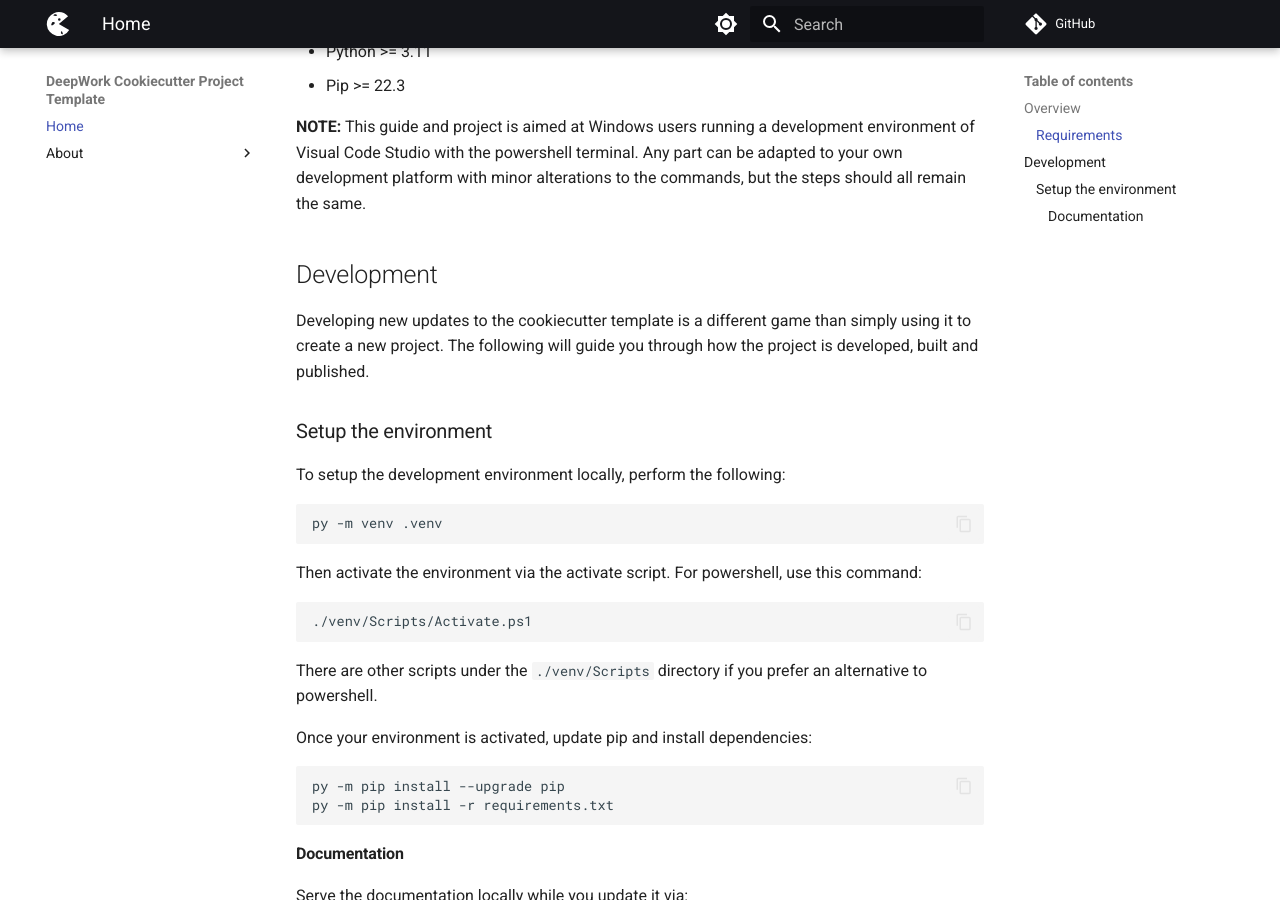
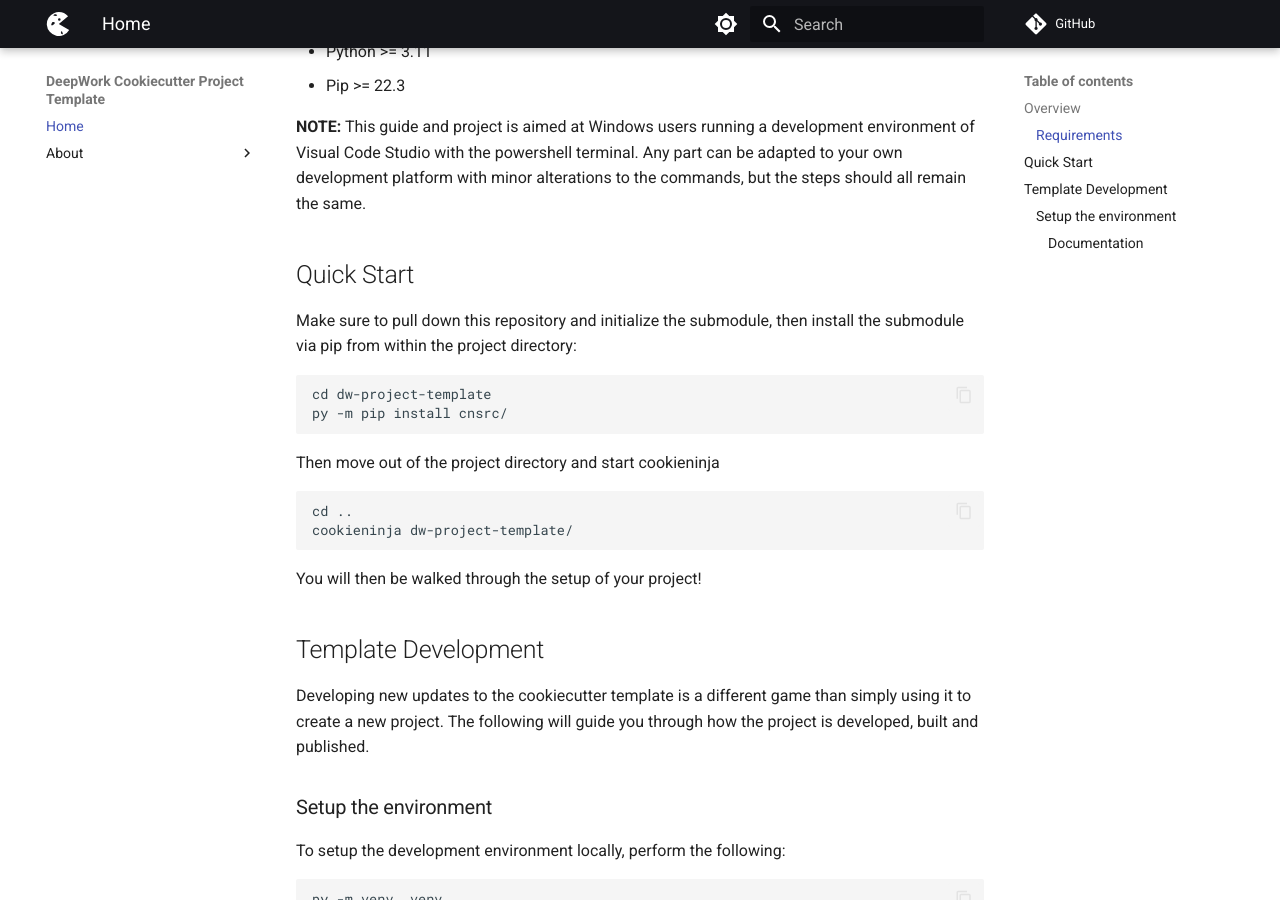
Before and after one commit to deepworks-net/templates.cookieninja, an MkDocs documentation site: the page built from docs/index.md, in a window 1280 px wide and 900 px high, scrolled down 516 px. Built offline with MkDocs 1.6.1 and Material for MkDocs 9.7.7, drawn with Linux system fonts in a browser that asks for light colours; comment, search, counter and statistics services are not loaded.

````diff
--- a/docs/index.md
+++ b/docs/index.md
@@ -11,7 +11,22 @@ This cookiecutter template serves to create the boilerplate code for a range of
 
 **NOTE:** This guide and project is aimed at Windows users running a development environment of Visual Code Studio with the powershell terminal. Any part can be adapted to your own development platform with minor alterations to the commands, but the steps should all remain the same.
 
-## Development
+## Quick Start
+Make sure to pull down this repository and initialize the submodule, then install the submodule via pip from within the project directory:
+```
+cd dw-project-template
+py -m pip install cnsrc/
+```
+
+Then move out of the project directory and start cookieninja
+```
+cd ..
+cookieninja dw-project-template/
+```
+
+You will then be walked through the setup of your project!
+
+## Template Development
 Developing new updates to the cookiecutter template is a different game than simply using it to create a new project. The following will guide you through how the project is developed, built and published.
 
 ### Setup the environment
````
Also changed, not shown: README.md (+16 -3 lines).
